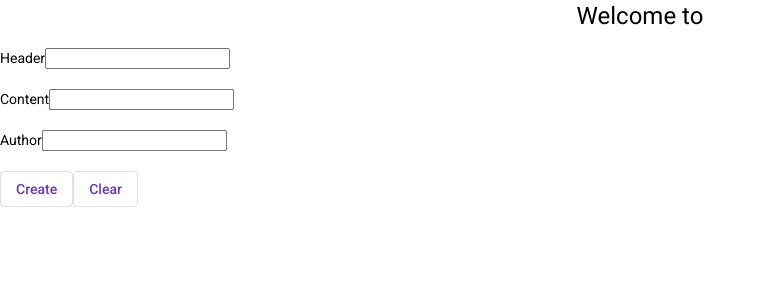
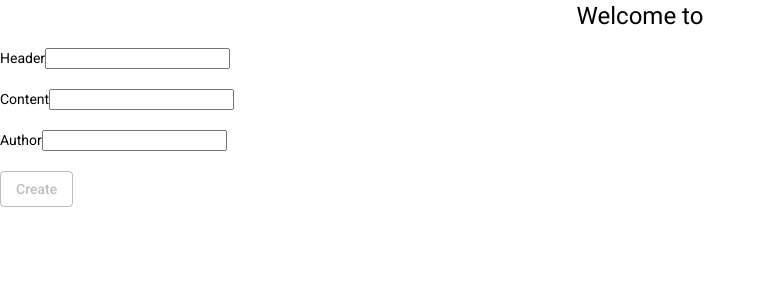
Before and after one commit to alexrald/javaee9-final-project, an Angular app in the folder frontend/: page / in a window 1280 px wide. Shown: the top 300 px of the page, without its empty margins (0-766 px from the left). Built offline with nearby package versions, Linux system fonts and the light colour scheme; no server answers.

Commit message:
[change] - form implementation - nullpointerexception

```diff
--- a/frontend/src/app/components/news-form/news-form.component.html
+++ b/frontend/src/app/components/news-form/news-form.component.html
@@ -1,4 +1,4 @@
-<form [formGroup] = "postForm">
+<form [formGroup] = "postForm" (ngSubmit) = "onClick_formSubmit()">
   <label for="header">Header</label>
   <input id="header" type="text" formControlName="header"><br><br>
 
@@ -11,6 +11,5 @@
   <input id="author" type="text" formControlName="author"><br><br>
 
 
-  <button (click)="createPost()" mat-stroked-button color="primary">Create</button>
-  <button mat-stroked-button color="primary">Clear</button>
+  <button [disabled] = "!postForm.valid" type="submit" mat-stroked-button color="primary">Create</button>
 </form>
--- a/frontend/src/app/components/news-form/news-form.component.ts
+++ b/frontend/src/app/components/news-form/news-form.component.ts
@@ -1,23 +1,24 @@
 import { Component, OnInit } from '@angular/core';
 import {FormBuilder, Validators} from "@angular/forms";
+import {NewsFeedService} from "../../services/news-feed.service";
+import {Post} from "../../models/post";
 
 @Component({
   selector: 'app-news-form',
   templateUrl: './news-form.component.html',
   styleUrls: ['./news-form.component.css']
 })
-export class NewsFormComponent implements OnInit {
+export class NewsFormComponent {
 
   postForm = this.formBuilder.group({
     header:   ['', Validators.required],
-    content:  ['', Validators.required],
-    author:   ['', Validators.required]
+    content:  ['', [Validators.required, Validators.min(3)]],
+    author:   ['', [Validators.required, Validators.min(3)]]
   });
 
-  constructor(private formBuilder: FormBuilder) {  }
+  constructor(private formBuilder: FormBuilder,
+              private newsService: NewsFeedService) {  }
 
-  ngOnInit(): void {
-  }
 
   // TODO:
   // 1) Service - for sending news to backend
@@ -26,7 +27,19 @@ export class NewsFormComponent implements OnInit {
   // 2.b) validation on those fields
   // 2.c) gather fields and push them
 
-  createPost() {
-    console.log("Trying to create post");
+  onClick_formSubmit() {
+    console.log(`Form submitted with the object: [${JSON.stringify(this.postForm.value)}`);
+
+    let post: Post = {
+      id:       0,
+      author:   this.postForm.value.author,
+      content:  this.postForm.value.content,
+      header:   this.postForm.value.header,
+      creationDateTime: null,
+      updateDateTime: null
+    }
+
+    this.newsService.createNewPost(post);
+
   }
 }
--- a/frontend/src/app/models/post.ts
+++ b/frontend/src/app/models/post.ts
@@ -3,6 +3,6 @@ export interface Post {
   header:           string,
   content:          string,
   author:           string,
-  creationDateTime: string,   // TODO: Change for date server
-  updateDateTime:   string;
+  creationDateTime: string|null,   // TODO: Change for date server
+  updateDateTime:   string|null;
 }
--- a/frontend/src/app/services/news-feed.service.ts
+++ b/frontend/src/app/services/news-feed.service.ts
@@ -30,8 +30,18 @@ export class NewsFeedService {
   }
 
   createNewPost(newPost: Post) {
-    console.log(`Trying to send to backend new post: [${newPost}]`);
-    this.http.post(BACKEND_CREATE_POST, newPost);
+
+    let payload = {
+      id:       newPost.id,
+      header:   newPost.header,
+      content:  newPost.content,
+      author:   newPost.author,
+      creation_timestamp: newPost.creationDateTime,
+      update_timestamp:   newPost.updateDateTime
+    }
+
+    console.log(`Trying to send to backend new post: [${newPost}] as payload: [${payload}]`);
+    this.http.post(BACKEND_CREATE_POST, newPost).subscribe();
 
   }
 }
```
